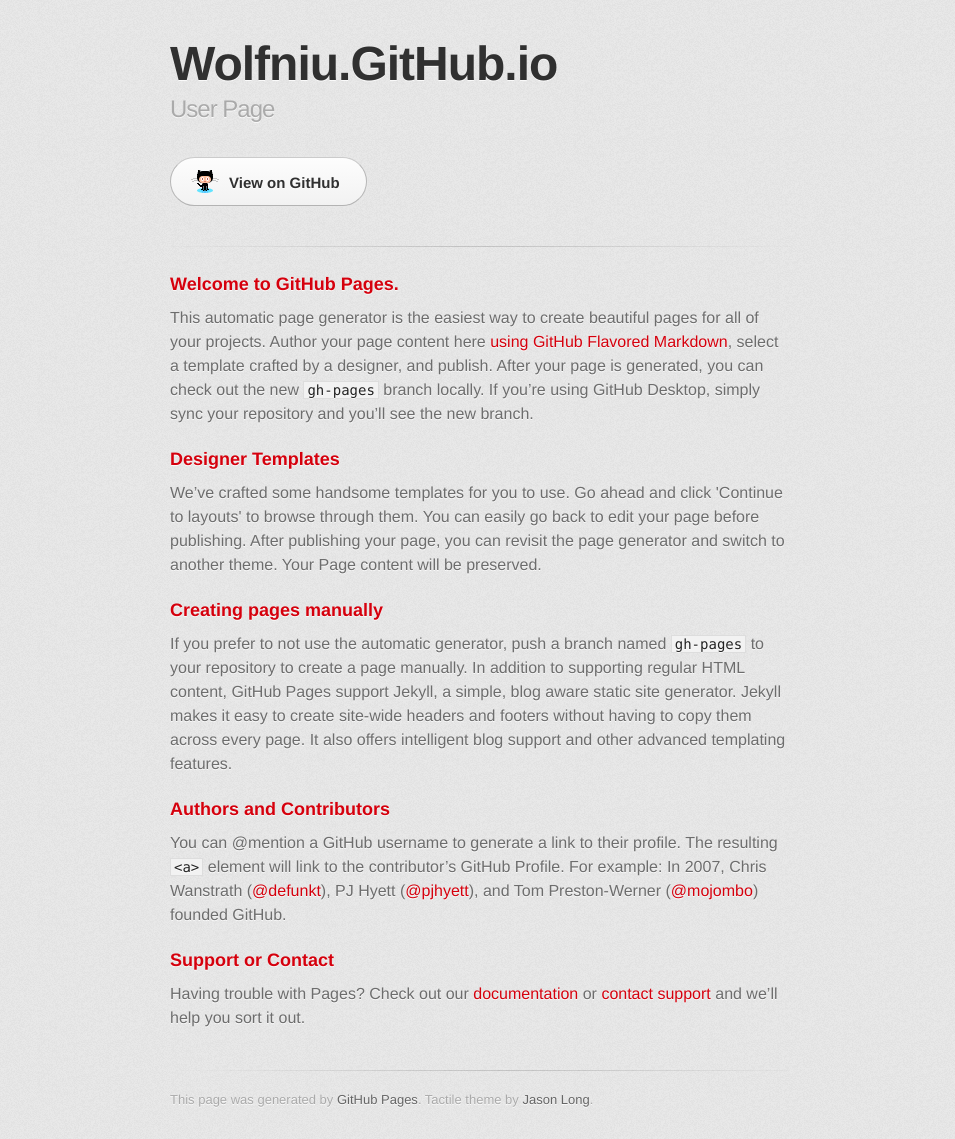
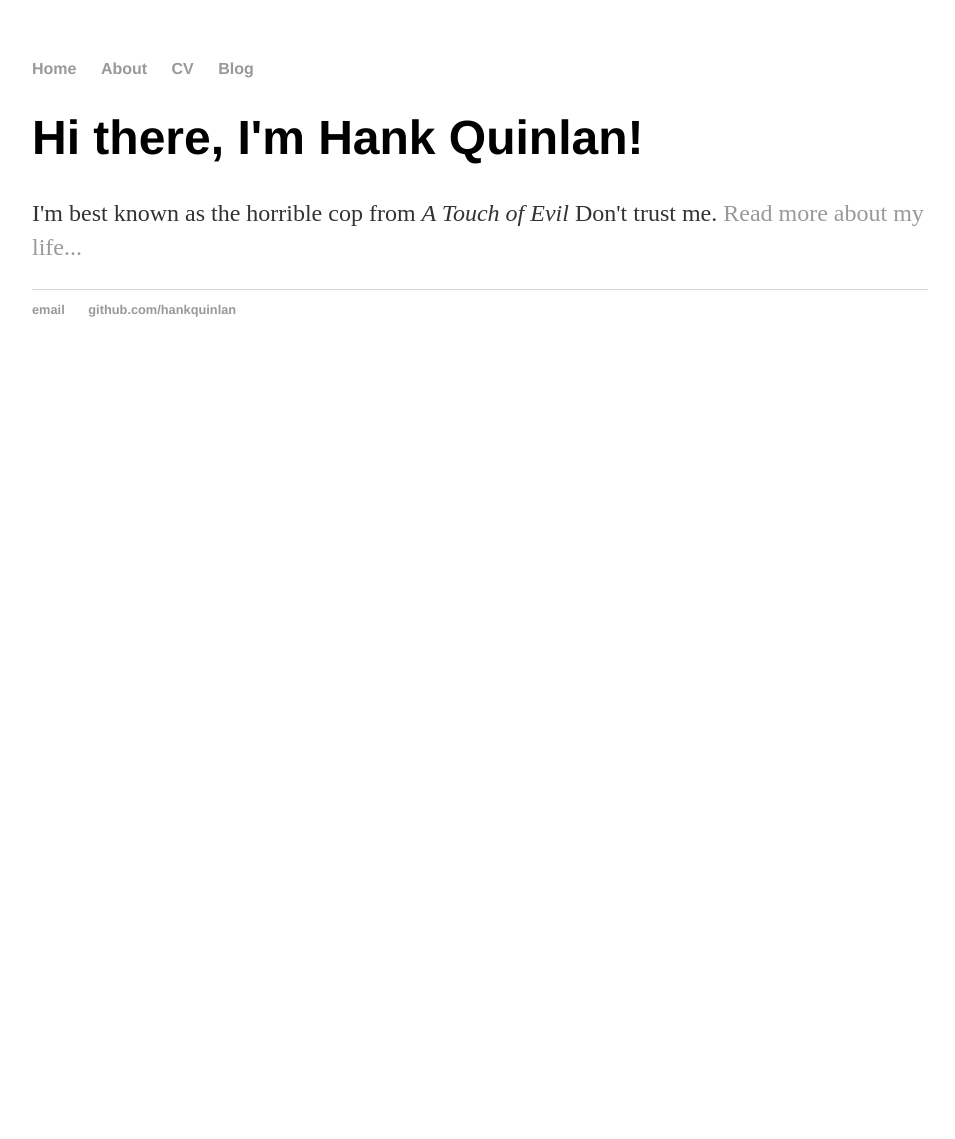
Before and after one commit to WolfNiu/WolfNiu, a Jekyll site: the page built from index.html, in a window 1280 px wide. Shown: the whole page, without its empty margins (160-1115 px from the left). Built offline with Jekyll 4.4.1, drawn with Linux system fonts in a browser that asks for light colours; some web fonts are replaced; after the commit the page ends 900 px from its top, so only the background shows below that.

Commit message:
Update index.html

```diff
--- a/index.html
+++ b/index.html
@@ -1,68 +1,8 @@
-<!DOCTYPE html>
-<html>
-  <head>
-    <meta charset='utf-8'>
-    <meta http-equiv="X-UA-Compatible" content="chrome=1">
-    <link href='https://fonts.googleapis.com/css?family=Chivo:900' rel='stylesheet' type='text/css'>
-    <link rel="stylesheet" type="text/css" href="stylesheets/stylesheet.css" media="screen">
-    <link rel="stylesheet" type="text/css" href="stylesheets/github-dark.css" media="screen">
-    <link rel="stylesheet" type="text/css" href="stylesheets/print.css" media="print">
-    <!--[if lt IE 9]>
-    <script src="//html5shiv.googlecode.com/svn/trunk/html5.js"></script>
-    <![endif]-->
-    <title>Wolfniu.GitHub.io by WolfNiu</title>
-    <!-- link to main stylesheet -->
-		<link rel="stylesheet" type="text/css" href="/css/main.cs
-  </head>
-
-  <body>
-    <div id="container">
-      <div class="inner">
-
-        <header>
-          <h1>Wolfniu.GitHub.io</h1>
-          <h2>User Page</h2>
-        </header>
-
-        <section id="downloads" class="clearfix">
-          <a href="https://github.com/WolfNiu" id="view-on-github" class="button"><span>View on GitHub</span></a>
-        </section>
-
-        <hr>
-
-        <section id="main_content">
-          <h3>
-<a id="welcome-to-github-pages" class="anchor" href="#welcome-to-github-pages" aria-hidden="true"><span aria-hidden="true" class="octicon octicon-link"></span></a>Welcome to GitHub Pages.</h3>
-
-<p>This automatic page generator is the easiest way to create beautiful pages for all of your projects. Author your page content here <a href="https://guides.github.com/features/mastering-markdown/">using GitHub Flavored Markdown</a>, select a template crafted by a designer, and publish. After your page is generated, you can check out the new <code>gh-pages</code> branch locally. If you’re using GitHub Desktop, simply sync your repository and you’ll see the new branch.</p>
-
-<h3>
-<a id="designer-templates" class="anchor" href="#designer-templates" aria-hidden="true"><span aria-hidden="true" class="octicon octicon-link"></span></a>Designer Templates</h3>
-
-<p>We’ve crafted some handsome templates for you to use. Go ahead and click 'Continue to layouts' to browse through them. You can easily go back to edit your page before publishing. After publishing your page, you can revisit the page generator and switch to another theme. Your Page content will be preserved.</p>
-
-<h3>
-<a id="creating-pages-manually" class="anchor" href="#creating-pages-manually" aria-hidden="true"><span aria-hidden="true" class="octicon octicon-link"></span></a>Creating pages manually</h3>
-
-<p>If you prefer to not use the automatic generator, push a branch named <code>gh-pages</code> to your repository to create a page manually. In addition to supporting regular HTML content, GitHub Pages support Jekyll, a simple, blog aware static site generator. Jekyll makes it easy to create site-wide headers and footers without having to copy them across every page. It also offers intelligent blog support and other advanced templating features.</p>
-
-<h3>
-<a id="authors-and-contributors" class="anchor" href="#authors-and-contributors" aria-hidden="true"><span aria-hidden="true" class="octicon octicon-link"></span></a>Authors and Contributors</h3>
-
-<p>You can @mention a GitHub username to generate a link to their profile. The resulting <code>&lt;a&gt;</code> element will link to the contributor’s GitHub Profile. For example: In 2007, Chris Wanstrath (<a href="https://github.com/defunkt" class="user-mention">@defunkt</a>), PJ Hyett (<a href="https://github.com/pjhyett" class="user-mention">@pjhyett</a>), and Tom Preston-Werner (<a href="https://github.com/mojombo" class="user-mention">@mojombo</a>) founded GitHub.</p>
-
-<h3>
-<a id="support-or-contact" class="anchor" href="#support-or-contact" aria-hidden="true"><span aria-hidden="true" class="octicon octicon-link"></span></a>Support or Contact</h3>
-
-<p>Having trouble with Pages? Check out our <a href="https://help.github.com/pages">documentation</a> or <a href="https://github.com/contact">contact support</a> and we’ll help you sort it out.</p>
-        </section>
-
-        <footer>
-          This page was generated by <a href="https://pages.github.com">GitHub Pages</a>. Tactile theme by <a href="https://twitter.com/jasonlong">Jason Long</a>.
-        </footer>
-
-
-      </div>
-    </div>
-  </body>
-</html>
+---
+layout: default
+title: Hank Quinlan, Horrible Cop
+---
+<div class="blurb">
+	<h1>Hi there, I'm Hank Quinlan!</h1>
+	<p>I'm best known as the horrible cop from <em>A Touch of Evil</em> Don't trust me. <a href="/about">Read more about my life...</a></p>
+</div><!-- /.blurb -->
```
